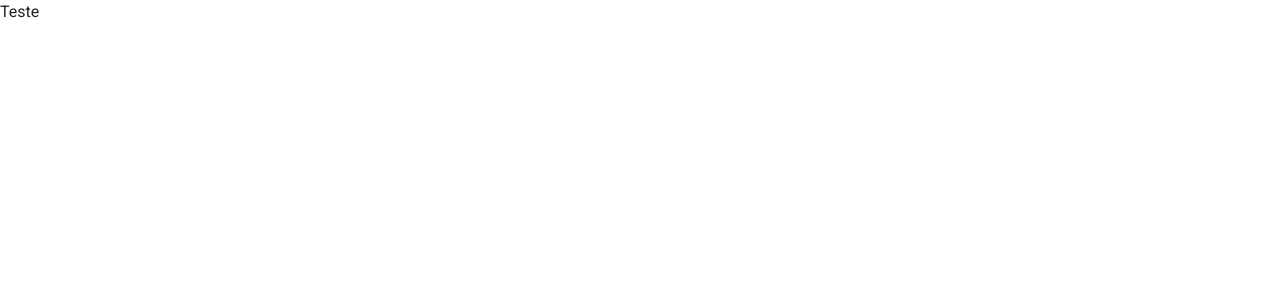
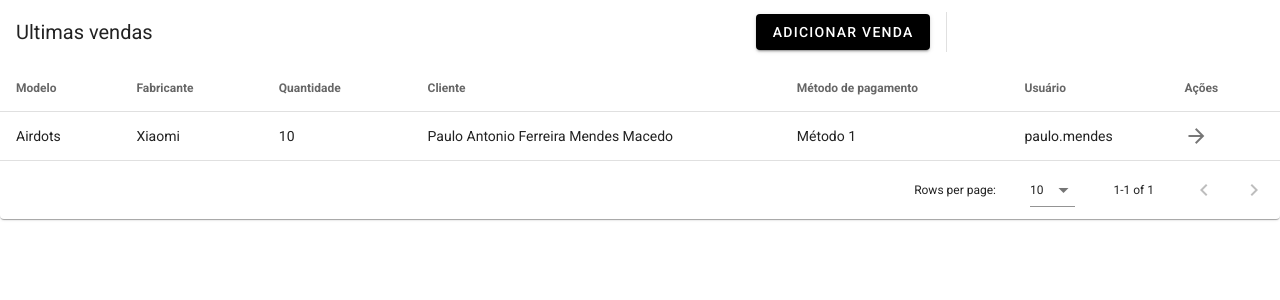
Before and after one commit to LukGaming/TCC-LR-STORE-FRONT, a Vue app: page /home in a window 1280 px wide. Shown: the top 300 px of the page. Built offline with nearby package versions, Linux system fonts and the light colour scheme.

Commit message:
Finalizando Widget de vendas

```diff
--- a/src/components/home/Home-Page.vue
+++ b/src/components/home/Home-Page.vue
@@ -1,7 +1,117 @@
-<template>
-  <div>Teste</div>
+<template lang="">
+  <div>
+    <v-data-table
+      :headers="headers"
+      :items="desserts"
+      sort-by="calories"
+      class="elevation-1"
+    >
+      <template v-slot:top>
+        <v-toolbar flat>
+          <v-toolbar-title>Ultimas vendas</v-toolbar-title>
+          <v-spacer></v-spacer>
+          <v-spacer></v-spacer>
+          <DefaultButton text_button="Adicionar Venda" />
+          <v-divider class="mx-4" inset vertical></v-divider>
+          <v-spacer></v-spacer>
+          <v-dialog v-model="dialog" max-width="500px"> </v-dialog>
+        </v-toolbar>
+      </template>
+      <template v-slot:[`item.actions`]="{ item }">
+        <v-icon  class="mr-2" @click="goToSaleDetails(item)">
+          mdi-arrow-right
+        </v-icon>
+      </template>
+    </v-data-table>
+  </div>
 </template>
 <script>
-export default {};
+export default {
+  components: {
+    DefaultButton: () =>
+      import("@/components/utilities/DefaultBlackButton.vue"),
+  },
+  data: () => ({
+    dialog: false,
+    dialogDelete: false,
+    headers: [
+      {
+        text: "Modelo",
+        align: "start",
+        value: "product.name",
+      },
+      { text: "Fabricante", value: "product.manufecturer.manufacture_name" },
+      { text: "Quantidade", value: "quantity" },
+      { text: "Cliente", value: "client.full_name" },
+      { text: "Método de pagamento", value: "payment_method.name" },
+      { text: "Usuário", value: "user.user_name", },
+      { text: "Ações", value: "actions" },
+    ],
+    desserts: [],
+
+  }),
+
+  computed: {},
+
+  created() {
+    this.initialize();
+  },
+
+  methods: {
+    initialize() {
+      this.desserts = [
+
+        {
+            "id": 4,
+            "serial_number": "123132156561",
+            "quantity": "10",
+            "unity_value": "1200",
+            "user_id": 2,
+            "client_id": 3,
+            "product_id": 6,
+            "payment_method_id": 3,
+            "created_at": "2023-03-23T12:17:03.000000Z",
+            "updated_at": "2023-03-23T12:17:03.000000Z",
+            "product": {
+                "id": 6,
+                "name": "Airdots ",
+                "manufacture_id": 4,
+                "created_at": "2023-03-14T15:47:34.000000Z",
+                "updated_at": "2023-03-14T15:47:34.000000Z",
+                "manufecturer": {
+                    "id": 4,
+                    "manufacture_name": "Xiaomi",
+                    "created_at": "2023-03-14T15:44:49.000000Z",
+                    "updated_at": "2023-03-14T15:44:49.000000Z"
+                }
+            },
+            "payment_method": {
+                "id": 3,
+                "name": "Método 1",
+                "created_at": "2023-03-15T12:44:27.000000Z",
+                "updated_at": "2023-03-15T12:44:27.000000Z"
+            },
+            "client": {
+                "id": 3,
+                "full_name": "Paulo Antonio Ferreira Mendes Macedo",
+                "cpf": "70198256132",
+                "phone_number": "64992753115",
+                "created_at": "2023-03-07T16:49:18.000000Z",
+                "updated_at": "2023-03-07T16:49:18.000000Z"
+            },
+            "user": {
+                "id": 2,
+                "user_name": "paulo.mendes",
+                "login": "paulo",
+                "password": "12345679",
+                "created_at": "2023-02-14T14:23:43.000000Z",
+                "updated_at": "2023-03-15T14:03:05.000000Z"
+            }
+        }
+
+      ];
+    },
+  },
+};
 </script>
-<style></style>
+<style lang=""></style>
--- a/src/components/utilities/ErrorAlertComponent.vue
+++ b/src/components/utilities/ErrorAlertComponent.vue
@@ -1,6 +1,6 @@
 <template>
   <div>
-    <v-alert type="alert" color="black" class="mt-2">
+    <v-alert type="alert" color="red" class="mt-2">
       {{ errorMessage }}
     </v-alert>
   </div>
--- a/src/components/utilities/NavigationDrawer.vue
+++ b/src/components/utilities/NavigationDrawer.vue
@@ -1,10 +1,12 @@
 <template>
   <v-card class="mx-auto overflow-hidden" height="100vh" width="100vw">
-    <v-app-bar dark>
+    <v-app-bar color="black" dark>
       <v-app-bar-nav-icon @click.stop="drawer = !drawer"></v-app-bar-nav-icon>
       <v-spacer></v-spacer>
     </v-app-bar>
-
+    <v-container>
+      <router-view />
+    </v-container>
     <v-navigation-drawer v-model="drawer" absolute bottom temporary>
       <v-list nav dense>
         <v-list-item-group
@@ -27,13 +29,11 @@
             <v-list-item-title>Buzz</v-list-item-title>
           </v-list-item>
         </v-list-item-group>
-        <div class="d-flex justify-center flex-wrap-reverse">
-          <DefaultBlackButton
-            text_button="Deslogar"
-            @callback="logout"
-          ></DefaultBlackButton>
-        </div>
       </v-list>
+      <div class="d-flex justify-center mt-auto">
+        <DefaultBlackButton text_button="Deslogar" @callback="logout">
+        </DefaultBlackButton>
+      </div>
     </v-navigation-drawer>
   </v-card>
 </template>
--- a/src/router/index.js
+++ b/src/router/index.js
@@ -16,6 +16,10 @@ const routes = [
     name: "home",
     component: HomePage,
   },
+  {
+    path: "*",
+    redirect: "/home",
+  },
 ];
 
 const router = new VueRouter({
--- a/src/views/login/LoginScreen.vue
+++ b/src/views/login/LoginScreen.vue
@@ -20,7 +20,8 @@
                 hide-details
                 outlined
                 @blur="validateFields('validateLogin')"
-              ></v-text-field>
+              >
+              </v-text-field>
               <ErrorAlertComponent
                 v-if="getLoginErrors.loginFieldError != ''"
                 :errorMessage="getLoginErrors.loginFieldError"
```
Also changed, not shown: src/components/HelloWorld.vue (deleted, +0 -151 lines).
